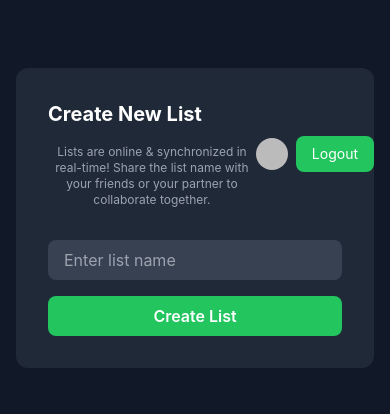
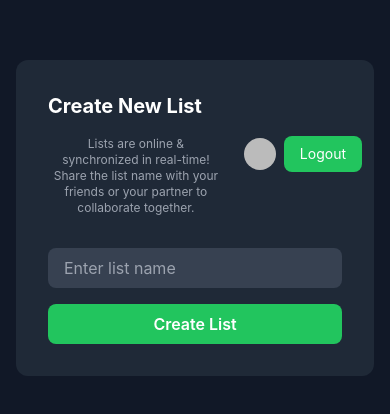
Before and after one commit to Joaosilva27/grocery-list-main, a React (Vite) app: page / in a window 390 px wide. Shown: the part 204-618 px from the top of the page. Built offline with nearby package versions, Linux system fonts and the light colour scheme; no server answers; sample sign-in values are in the browser's storage.

Commit message:
mobile css

```diff
--- a/src/App.jsx
+++ b/src/App.jsx
@@ -55,14 +55,14 @@ function ListManager() {
           <div className="flex flex-col max-w-56">
             <h1 className="text-xl font-bold text-white">Create New List</h1>
             <div className="mt-4 text-center">
-              <p className="text-gray-400 text-xs hover:text-gray-300 transition-colors">
+              <p className="text-gray-400 text-xs hover:text-gray-300 transition-colors mr-5">
                 Lists are online & synchronized in real-time! Share the list
                 name with your friends or your partner to collaborate together.
               </p>
             </div>
           </div>
 
-          <div className="flex items-center gap-2">
+          <div className="flex items-center gap-2 mr-3">
             <img
               src={user.photoURL}
               className="w-8 h-8 rounded-full object-cover"
```
